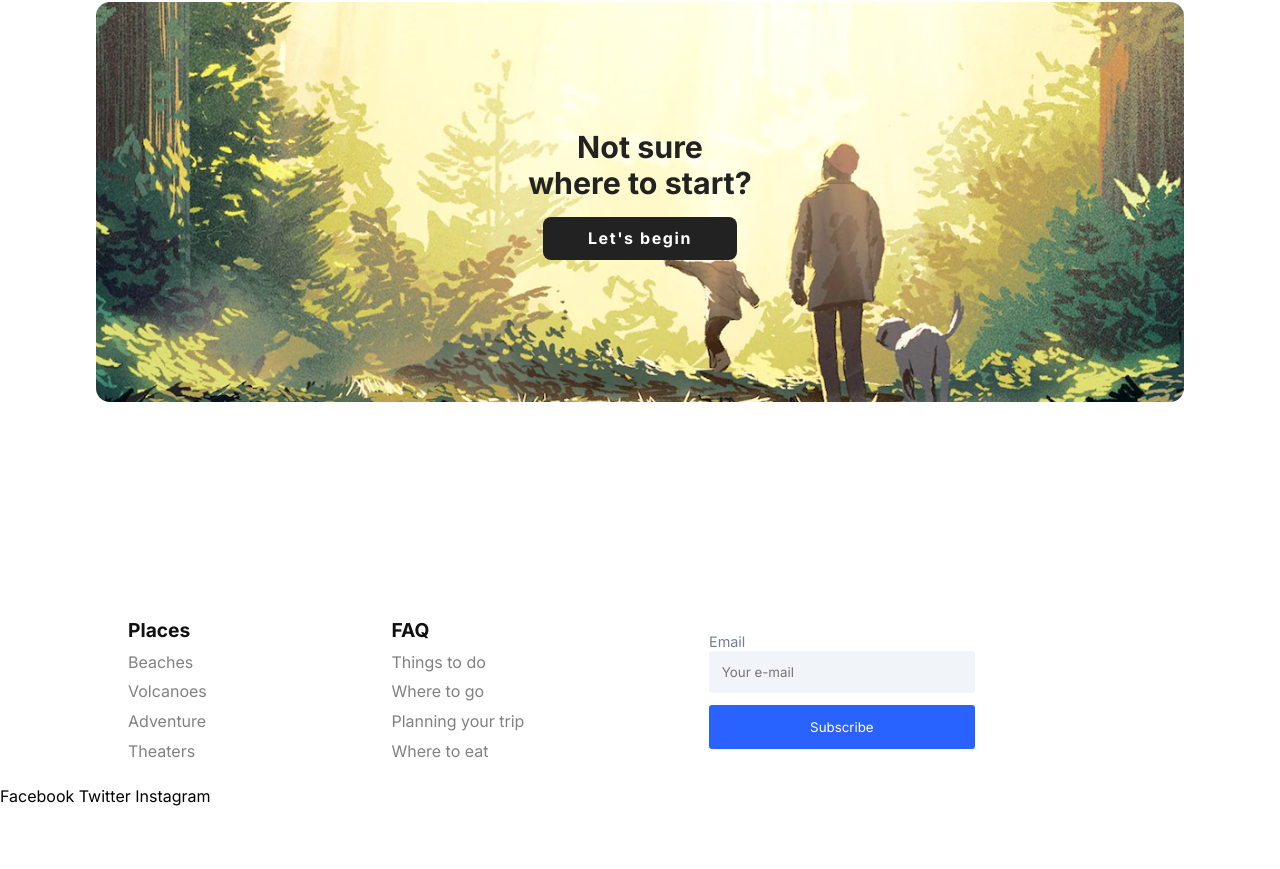
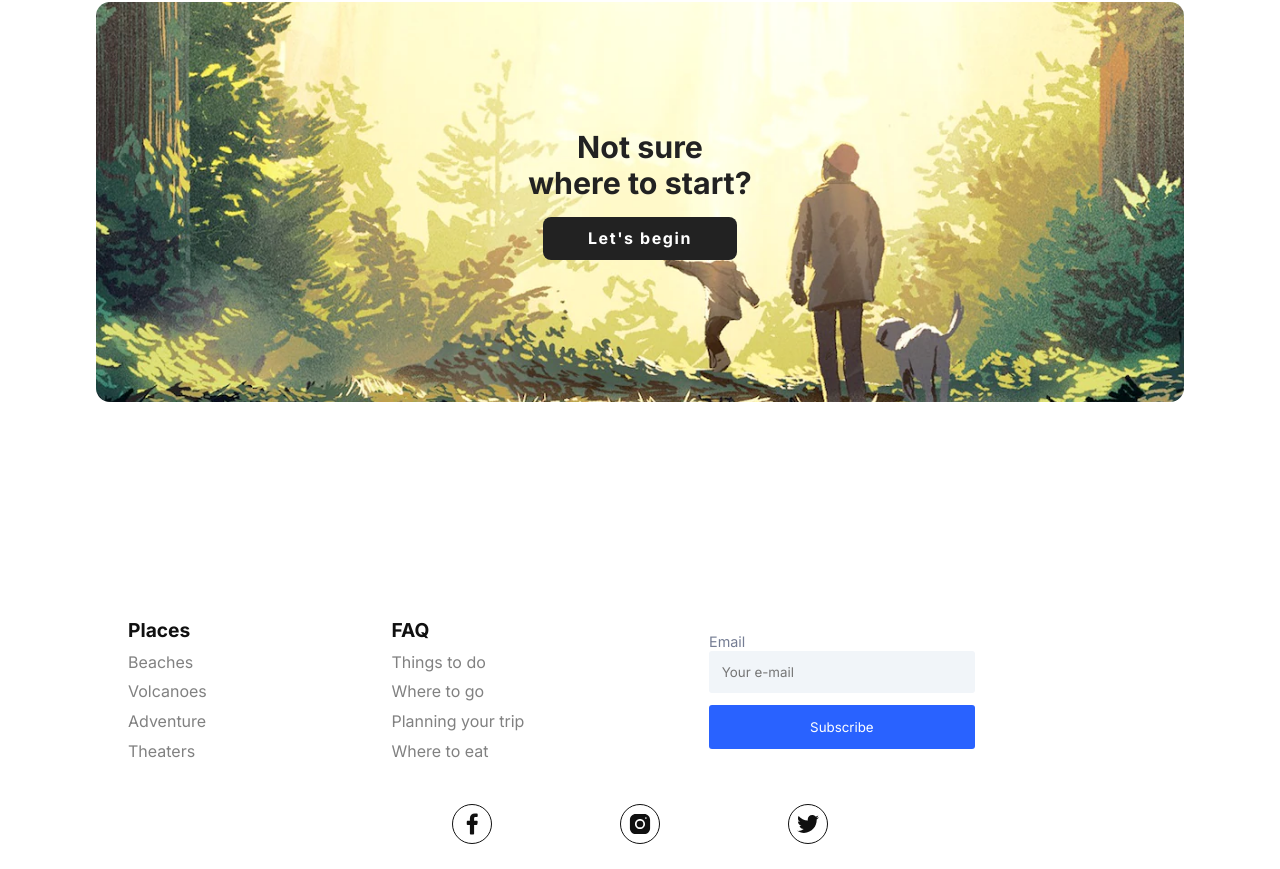
Before and after one commit to devPablo/brainstation-project-1, a website built with webpack: page src/index.html in a window 1280 px wide. Shown: the part 2898-3767 px from the top of the page. Before the commit the page ends 3712 px from the top, so only its background shows below. Built offline with nearby package versions, Linux system fonts and the light colour scheme.

Commit message:
Add footer icons

```diff
--- a/src/index.html
+++ b/src/index.html
@@ -376,19 +376,92 @@
           <form action="" class="footer__form">
             <div class="footer__form-group">
               <label class="footer__form-label" for="js-email">Email</label>
-              <input class="footer__form-input" id="js-email" type="email" placeholder="Your e-mail" />
+              <input
+                class="footer__form-input"
+                id="js-email"
+                type="email"
+                placeholder="Your e-mail"
+              />
             </div>
             <div class="footer__form-group">
-              <button class="footer__form-submit" type="submit">Subscribe</button>
+              <button class="footer__form-submit" type="submit">
+                Subscribe
+              </button>
             </div>
           </form>
         </div>
       </div>
       <div class="footer__wrapper-links">
-        <div class="footer__col">
-          <span>Facebook</span>
-          <span>Twitter</span>
-          <span>Instagram</span>
+        <div class="footer__col footer__col--icons">
+          <a
+            href="https://www.facebook.com/visitcostarica"
+            target="_blank"
+            class="footer__icon-wrapper"
+          >
+            <svg
+              role="img"
+              aria-labelledby="social-fb--title social-fb--desc"
+              class="footer__icon"
+              xmlns="http://www.w3.org/2000/svg"
+              viewBox="0 0 24 24"
+              width="30px"
+              height="30px"
+            >
+              <title id="social-fb--title">Facebook Logo</title>
+              <desc id="social-fb--desc">
+                Small rounded social media logo of Facebook
+              </desc>
+              <path
+                d="M16.403,9H14V7c0-1.032,0.084-1.682,1.563-1.682h0.868c0.552,0,1-0.448,1-1V3.064c0-0.523-0.401-0.97-0.923-1.005 C15.904,2.018,15.299,1.999,14.693,2C11.98,2,10,3.657,10,6.699V9H8c-0.552,0-1,0.448-1,1v2c0,0.552,0.448,1,1,1l2-0.001V21 c0,0.552,0.448,1,1,1h2c0.552,0,1-0.448,1-1v-8.003l2.174-0.001c0.508,0,0.935-0.381,0.993-0.886l0.229-1.996 C17.465,9.521,17.001,9,16.403,9z"
+              />
+            </svg>
+          </a>
+          <a
+            href="https://www.instagram.com/visit_costarica/?hl=en"
+            target="_blank"
+            class="footer__icon-wrapper"
+          >
+            <svg
+              role="img"
+              aria-labelledby="social-ig--title social-ig--desc"
+              class="footer__icon"
+              xmlns="http://www.w3.org/2000/svg"
+              viewBox="0 0 30 30"
+              width="30px"
+              height="30px"
+            >
+              <title id="social-ig--title">Instagram Logo</title>
+              <desc id="social-ig--desc">
+                Small rounded social media logo of Instagram
+              </desc>
+              <path
+                d="M 9.9980469 3 C 6.1390469 3 3 6.1419531 3 10.001953 L 3 20.001953 C 3 23.860953 6.1419531 27 10.001953 27 L 20.001953 27 C 23.860953 27 27 23.858047 27 19.998047 L 27 9.9980469 C 27 6.1390469 23.858047 3 19.998047 3 L 9.9980469 3 z M 22 7 C 22.552 7 23 7.448 23 8 C 23 8.552 22.552 9 22 9 C 21.448 9 21 8.552 21 8 C 21 7.448 21.448 7 22 7 z M 15 9 C 18.309 9 21 11.691 21 15 C 21 18.309 18.309 21 15 21 C 11.691 21 9 18.309 9 15 C 9 11.691 11.691 9 15 9 z M 15 11 A 4 4 0 0 0 11 15 A 4 4 0 0 0 15 19 A 4 4 0 0 0 19 15 A 4 4 0 0 0 15 11 z"
+              />
+            </svg>
+          </a>
+          <a
+            href="https://twitter.com/Visit_CostaRica?ref_src=twsrc%5Egoogle%7Ctwcamp%5Eserp%7Ctwgr%5Eauthor"
+            target="_blank"
+            class="footer__icon-wrapper"
+          >
+            <svg
+              role="img"
+              aria-labelledby="social-tw--title social-tw--desc"
+              class="footer__icon"
+              xmlns="http://www.w3.org/2000/svg"
+              viewBox="0 0 30 30"
+              width="30px"
+              height="30px"
+            >
+              <title id="social-tw--title">Twitter Logo</title>
+              <desc id="social-tw--desc">
+                Small rounded social media logo of Twitter
+              </desc>
+              <path
+                d="M28,6.937c-0.957,0.425-1.985,0.711-3.064,0.84c1.102-0.66,1.947-1.705,2.345-2.951c-1.03,0.611-2.172,1.055-3.388,1.295 c-0.973-1.037-2.359-1.685-3.893-1.685c-2.946,0-5.334,2.389-5.334,5.334c0,0.418,0.048,0.826,0.138,1.215 c-4.433-0.222-8.363-2.346-10.995-5.574C3.351,6.199,3.088,7.115,3.088,8.094c0,1.85,0.941,3.483,2.372,4.439 c-0.874-0.028-1.697-0.268-2.416-0.667c0,0.023,0,0.044,0,0.067c0,2.585,1.838,4.741,4.279,5.23 c-0.447,0.122-0.919,0.187-1.406,0.187c-0.343,0-0.678-0.034-1.003-0.095c0.679,2.119,2.649,3.662,4.983,3.705 c-1.825,1.431-4.125,2.284-6.625,2.284c-0.43,0-0.855-0.025-1.273-0.075c2.361,1.513,5.164,2.396,8.177,2.396 c9.812,0,15.176-8.128,15.176-15.177c0-0.231-0.005-0.461-0.015-0.69C26.38,8.945,27.285,8.006,28,6.937z"
+              />
+            </svg>
+          </a>
         </div>
       </div>
     </footer>
--- a/src/styles/components/_footer.scss
+++ b/src/styles/components/_footer.scss
@@ -33,6 +33,21 @@
     margin: 0.5rem 0;
     align-items: flex-start;
 
+    &--icons {
+      display: flex;
+      justify-content: center;
+      align-items: center;
+      padding: 1rem;
+
+      @include media.query('>=sm') {
+        margin: 0.3rem;
+      }
+
+      @include media.query('>=md') {
+        margin: 0.6rem;
+      }
+    }
+
     @include media.query('>=xsm') {
       flex-grow: 1;
     }
@@ -63,7 +78,6 @@
     @include media.query('>=md') {
       max-width: 60%;
     }
-
   }
 
   &__form-group {
@@ -104,7 +118,7 @@
     cursor: pointer;
 
     &:focus {
-      outline: 2px solid $primary-focus;
+      outline: 2px solid #101010;
     }
 
     &:hover {
@@ -113,4 +127,45 @@
       background-color: #1c44b2;
     }
   }
+
+  &__icon-wrapper {
+    border: 1.5px solid #101010;
+    background-color: transparent;
+    display: flex;
+    align-items: center;
+    margin: 0 1.5rem;
+    border-radius: 50%;
+    cursor: pointer;
+    transition: background-color 0.2s ease-in-out;
+
+    &:hover {
+      background-color: #101010;
+    }
+
+    @include media.query('>=md') {
+      margin: 0 4rem;
+    }
+  }
+
+  &__icon {
+    width: 32px;
+    height: 32px;
+    fill: #101010;
+    padding: 0.4rem;
+    transition: fill 0.2s ease-in-out;
+
+    &:hover {
+      fill: #fff;
+    }
+
+    @include media.query('>=xsm') {
+      width: 35px;
+      height: 35px;
+    }
+
+    @include media.query('>=sm') {
+      width: 38px;
+      height: 38px;
+    }
+  }
 }
```
Also changed, not shown: src/img/social-facebook.svg (added), src/img/social-instagram.svg (added), src/img/social-twitter.svg (added).
